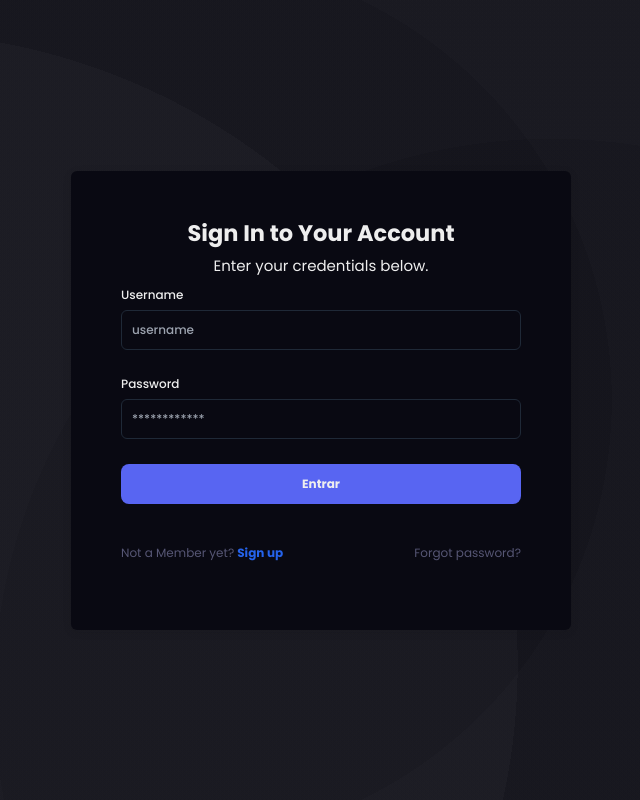
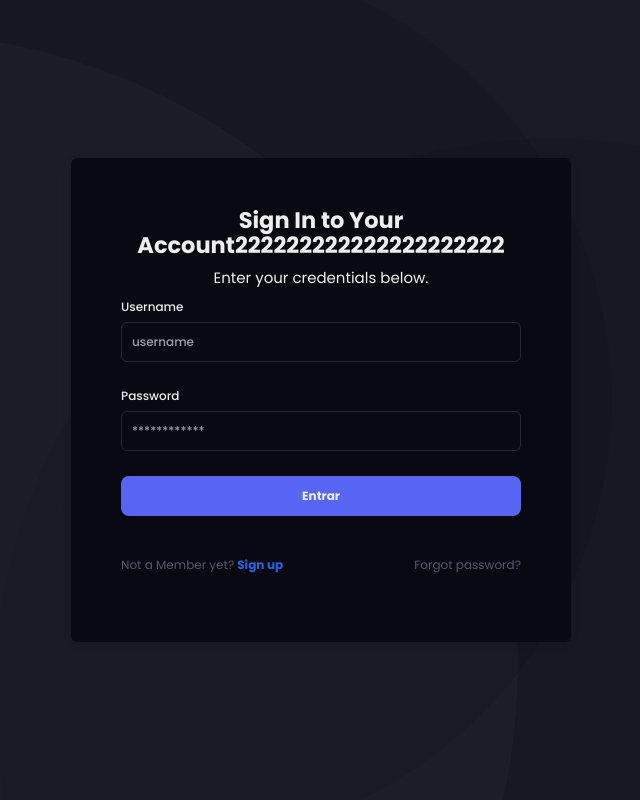
Before and after one commit to ricardobarbosa-dev/sistema_chamados, a Django app: page /login/ in a window 1280 px wide. Shown: the whole page, without its empty margins (319-959 px from the left). Run offline with Django 5.2, Linux system fonts and the light colour scheme; some libraries are stand-ins or nearby versions.

Commit message:
Update login.html

```diff
--- a/chamados/templates/login.html
+++ b/chamados/templates/login.html
@@ -10,7 +10,7 @@
   <body class="min-h-screen flex items-center justify-center">
     <section class="bg-login">
       <div class="login-card">
-        <h1 class="text-4xl font-bold mb-4 text-center">Sign In to Your Account</h1>
+        <h1 class="text-4xl font-bold mb-4 text-center">Sign In to Your Account222222222222222222222</h1>
         <h2 class="text-2xl font-300 mb-4 text-center">Enter your credentials below.</h2>
 
         <form method="post">
```
